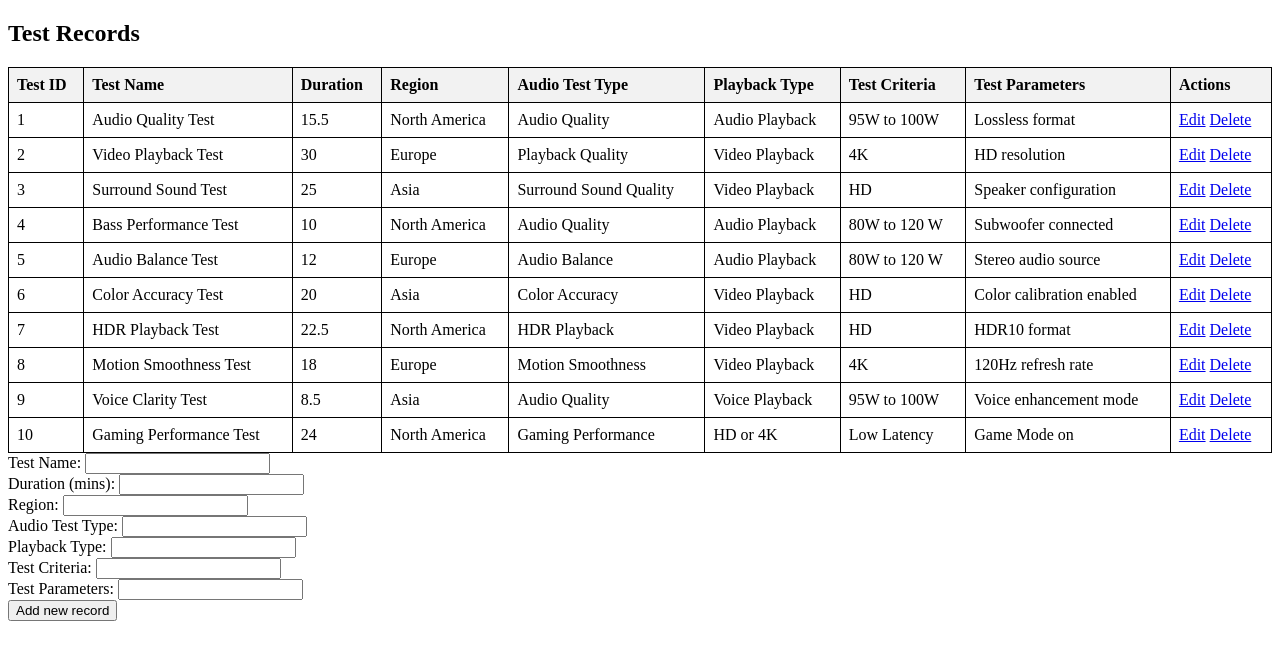
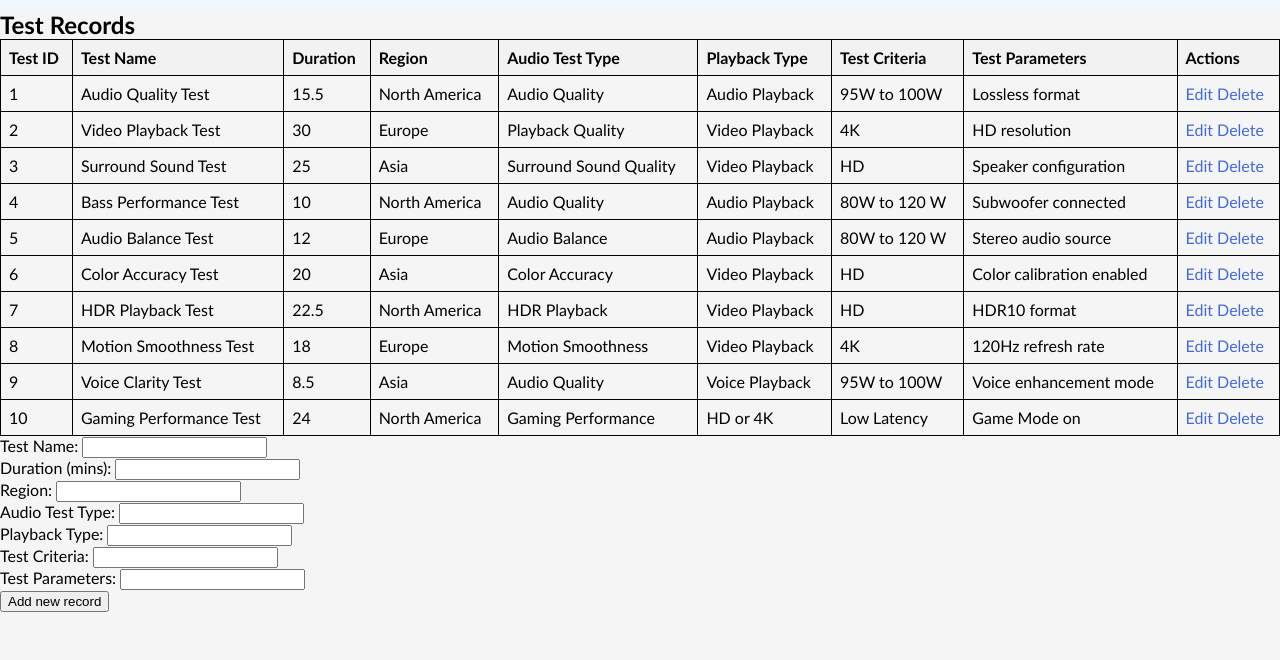
Before and after one commit to CatrinaProject/sea-assignment, a Flask app: page /tests in a window 1280 px wide. Shown: the top 660 px of the page. Run offline with Flask 3, Linux system fonts and the light colour scheme; data comes from the database, SQL or seed files in the repository.

Commit message:
Add CSS Styling

```diff
--- /dev/null
+++ b/static/css/site.css
@@ -0,0 +1,65 @@
+/* site.css */
+
+/* Reset some default margins and paddings */
+body, h1, h2, h3, h4, h5, h6, p {
+    margin: 0;
+    padding: 0;
+}
+
+/* Set a background color for the entire page */
+body {
+    background-color: #f5f5f5;
+    font-family: 'Trebuchet MS', Arial, sans-serif;
+}
+
+/* Style the container to add some padding and center content */
+.container {
+    max-width: 1200px;
+    margin: 0 auto;
+    padding: 20px 20px 20px 40px; /* Adding 40px left padding */
+}
+
+/* Style header and navigation */
+header {
+    background-color: #333;
+    color: white;
+    padding: 10px;
+    text-align: center;
+}
+
+nav {
+    background-color: aliceblue;
+    padding: 5px;
+    text-align: left;
+}
+
+a {
+    color: royalblue; /* Set link color to white */
+    text-decoration: none; /* Remove underline */
+}
+
+a:hover {
+    text-decoration: underline; /* Add underline on hover */
+}
+
+/* Style content section */
+.content {
+    background-color: white;
+    padding: 20px;
+    border-radius: 5px;
+    box-shadow: 0 2px 5px rgba(0, 0, 0, 0.1);
+}
+
+/* Style buttons */
+.button {
+    background-color: #007bff;
+    color: white;
+    padding: 10px 20px;
+    border: none;
+    border-radius: 5px;
+    cursor: pointer;
+}
+
+.button:hover {
+    background-color: #0056b3;
+}
--- a/templates/layout.html
+++ b/templates/layout.html
@@ -2,6 +2,7 @@
 <html lang="en">
 <head>
     {% block head %}{% endblock %}
+     <link rel="stylesheet" type="text/css" href="{{ url_for('static', filename='css/site.css') }}">
 </head>
 <body>
     <nav>
--- a/templates/tests.html
+++ b/templates/tests.html
@@ -16,7 +16,7 @@
             background-color: #f2f2f2;
         }
         .new-test {
-            background-color: lightcyan;  /* Change this color as needed */
+            background-color: aliceblue;  /* Change this color as needed */
         }
     </style>
     {% endblock %}
```
